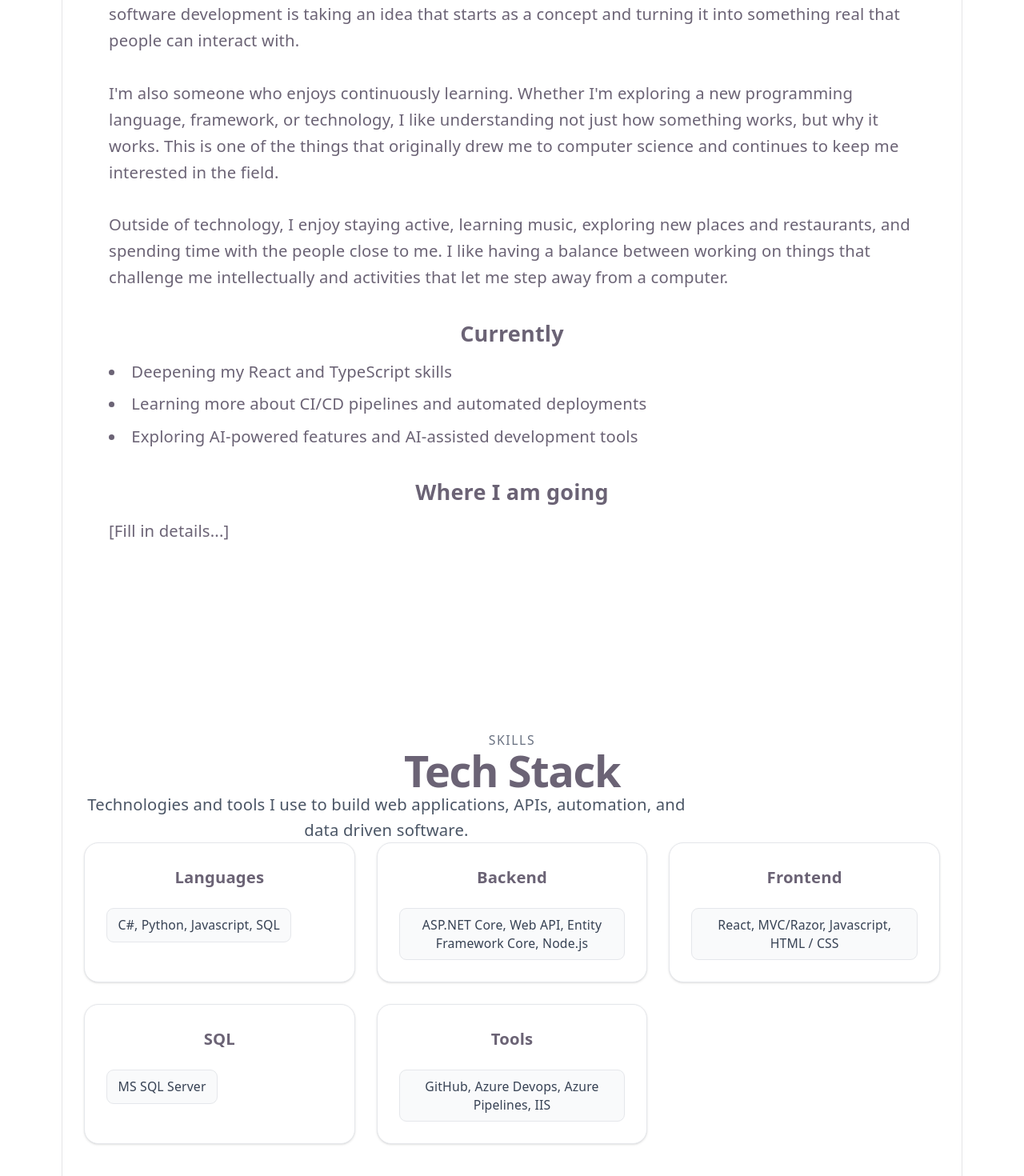
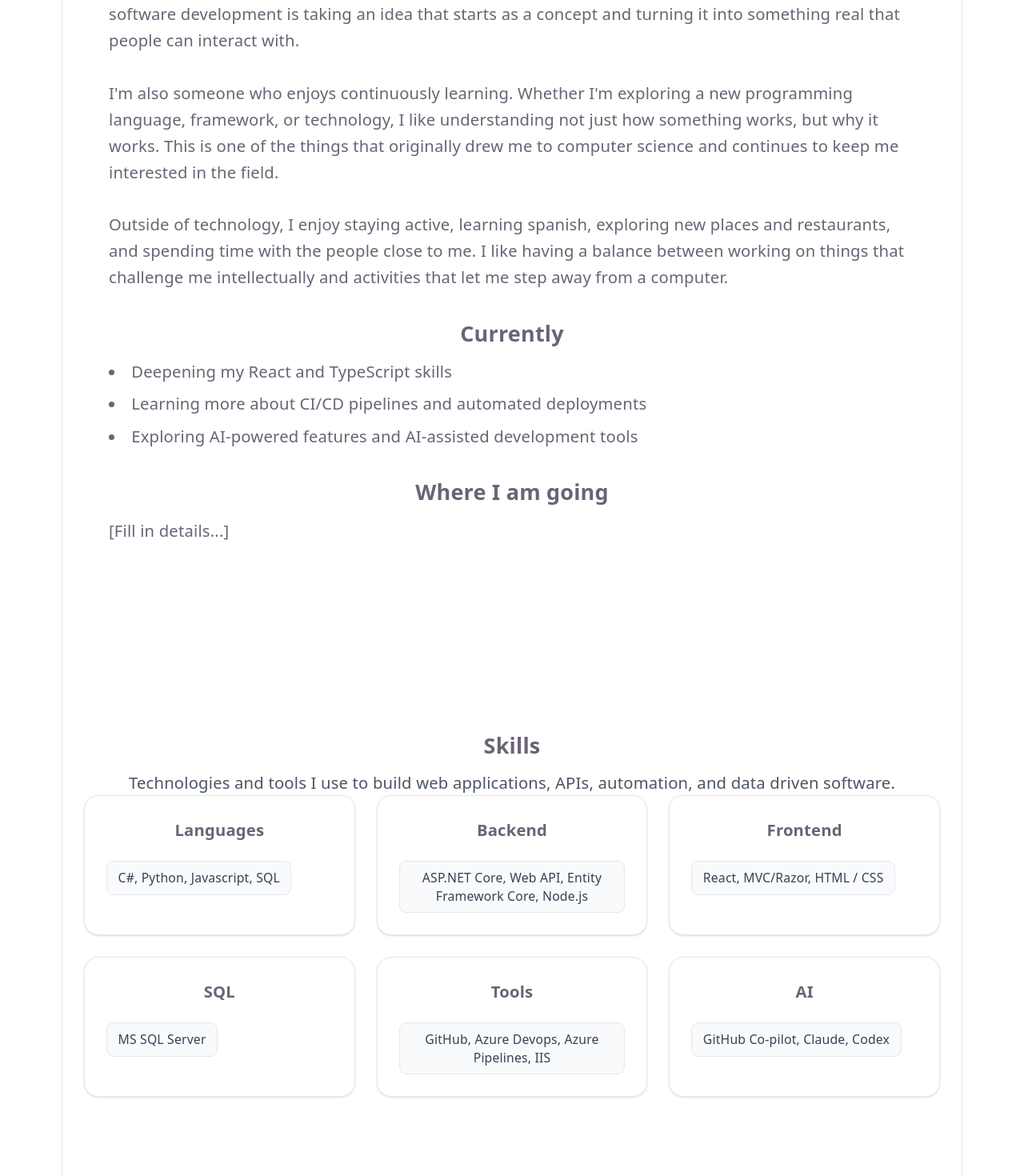
Before and after one commit to EJT21/personal-website, a React (Vite) app in the folder personal-website/: page / in a window 1280 px wide. Shown: the part 723-2193 px from the top of the page at 80% size. Built offline with nearby package versions, Linux system fonts and the light colour scheme.

Commit message:
Refresh About and skills content
Updated the About section to mention learning Spanish and refined the personal interest wording. In the Skills section, I removed a duplicated JavaScript mention, added an AI tools category, and improved the section heading/layout for a cleaner presentation.

```diff
--- a/personal-website/src/components/About.tsx
+++ b/personal-website/src/components/About.tsx
@@ -26,7 +26,7 @@ function About() {
                         <br />
                         <p>I'm also someone who enjoys continuously learning. Whether I'm exploring a new programming language, framework, or technology, I like understanding not just how something works, but why it works. This is one of the things that originally drew me to computer science and continues to keep me interested in the field.</p>
                         <br />
-                        <p>Outside of technology, I enjoy staying active, learning music, exploring new places and restaurants, and spending time with the people close to me. I like having a balance between working on things that challenge me intellectually and activities that let me step away from a computer.</p>
+                        <p>Outside of technology, I enjoy staying active, learning spanish, exploring new places and restaurants, and spending time with the people close to me. I like having a balance between working on things that challenge me intellectually and activities that let me step away from a computer.</p>
 
                     </p>
                 </div>
--- a/personal-website/src/components/Skills.tsx
+++ b/personal-website/src/components/Skills.tsx
@@ -1,9 +1,10 @@
 const skills = {
     Languages: ["C#, Python, Javascript, SQL"],
     Backend: ["ASP.NET Core, Web API, Entity Framework Core, Node.js"],
-    Frontend: ["React, MVC/Razor, Javascript, HTML / CSS"],
+    Frontend: ["React, MVC/Razor, HTML / CSS"],
     SQL: ["MS SQL Server"],
-    Tools: ["GitHub, Azure Devops, Azure Pipelines, IIS"]
+    Tools: ["GitHub, Azure Devops, Azure Pipelines, IIS"],
+    AI: ["GitHub Co-pilot, Claude, Codex"]
 };
 
 function Skills() {
@@ -12,15 +13,11 @@ function Skills() {
             <div className="mx-auto max-w-6xl">
                 {/*Heading*/}
                 <div className="mb-12">
-                    <p className="mb-2 text-sm font-medium uppercase tracking-widest text-gray-500">
+                    <h3 className="text-2xl  font-semibold mb-3">
                         Skills
-                    </p>
+                    </h3>
 
-                    <p className="text-4xl font-bold tracking-tight sm:text-5xl">
-                        Tech Stack
-                    </p>
-
-                    <p className="mt-4 max-w-2xl text-lg text-gray-600">
+                    <p className="mx-auto mt-4 text-center text-lg text-gray-600">
                         Technologies and tools I use to build web applications, APIs, automation, and data driven software.
                     </p>
                     {/*Skill Categories*/}
@@ -55,7 +52,7 @@ function Skills() {
                     </div>
                 </div>
             </div>
-        </section>
+        </section >
     );
 }
 export default Skills;
```
